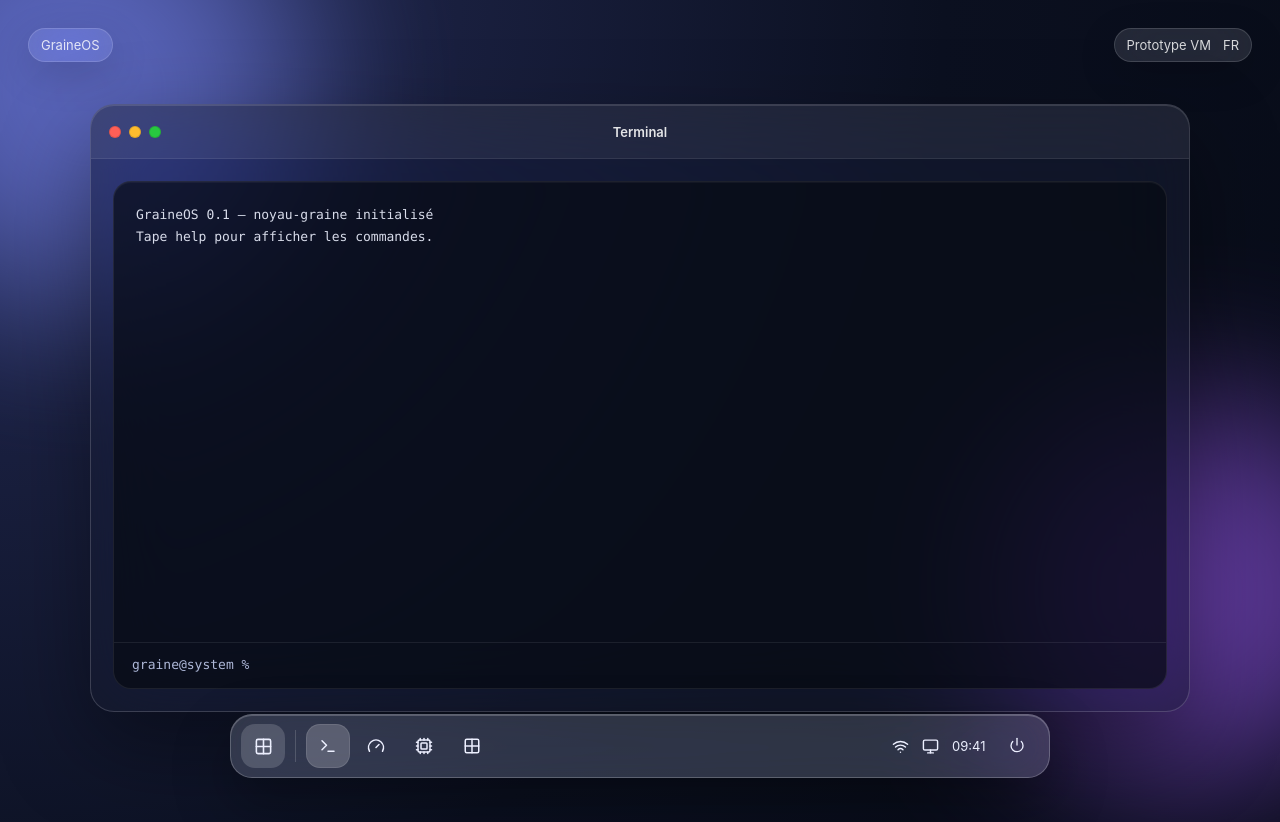
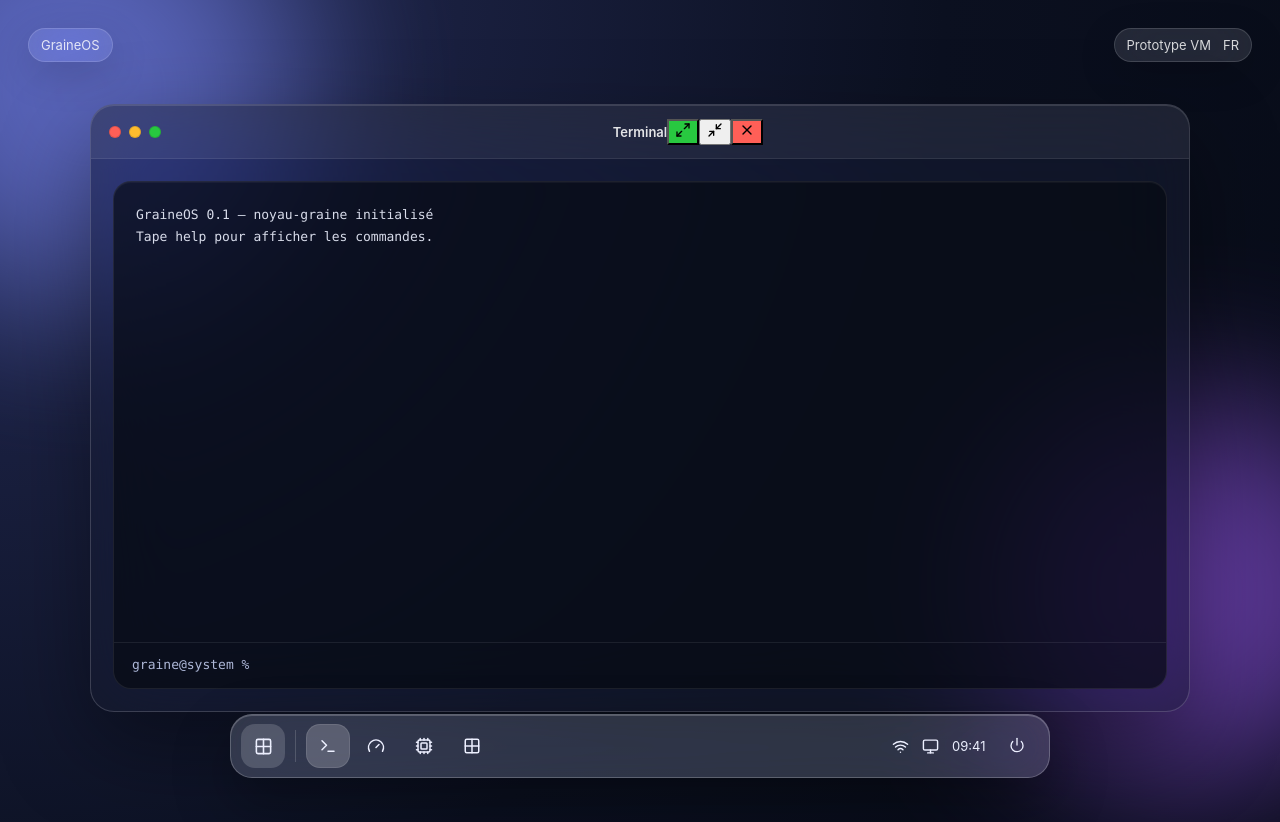
Before and after one commit to graineos/os, a React (Vite) app: page / in a window 1280 px wide. Built offline with nearby package versions, Linux system fonts and the light colour scheme.

Commit message:
Add window control buttons (maximize, minimize, close) with green, orange, and red colors

```diff
--- a/src/main.tsx
+++ b/src/main.tsx
@@ -1,6 +1,6 @@
 import React, { useMemo, useState } from "react";
 import { createRoot } from "react-dom/client";
-import { AppWindow, Cpu, Gauge, Grid2X2, Monitor, Power, Terminal, Wifi } from "lucide-react";
+import { AppWindow, Cpu, Gauge, Grid2X2, Monitor, Power, Terminal, Wifi, Maximize2, Minimize2, X } from "lucide-react";
 import { kernel } from "./kernel/kernel";
 import "./styles.css";
 
@@ -24,6 +24,8 @@ function App() {
     { kind: "system", text: "GraineOS 0.1 — noyau-graine initialisé" },
     { kind: "system", text: "Tape help pour afficher les commandes." },
   ]);
+  const [windowState, setWindowState] = useState<"normal" | "minimized" | "maximized">("normal");
+  const [isVisible, setIsVisible] = useState(true);
 
   const state = useMemo(() => kernel.status(), [version]);
 
@@ -69,6 +71,29 @@ function App() {
     }
   }
 
+  if (!isVisible) {
+    return (
+      <div className="desktop-shell">
+        <div className="wallpaper-glow glow-one" />
+        <div className="wallpaper-glow glow-two" />
+
+        <div className="desktop-topline">
+          <div className="brand-chip">GraineOS</div>
+          <div className="topline-right"><span>Prototype VM</span><span>FR</span></div>
+        </div>
+
+        <footer className="floating-taskbar">
+          <button className="launcher" onClick={() => setPanel("about")}><Grid2X2 size={19} /></button>
+          <div className="taskbar-divider" />
+          <div className="pinned-apps">
+            {apps.slice(0, 4).map((app) => <button key={app.id} className={panel === app.id ? "task-button active" : "task-button"} onClick={() => { setPanel(app.id); setIsVisible(true); }} title={app.label}>{app.icon}</button>)}
+          </div>
+          <div className="system-tray"><Wifi size={17} /><Monitor size={17} /><span className="clock">09:41</span><button className="power" onClick={() => run("reboot")}><Power size={16} /></button></div>
+        </footer>
+      </div>
+    );
+  }
+
   return (
     <div className="desktop-shell">
       <div className="wallpaper-glow glow-one" />
@@ -79,11 +104,33 @@ function App() {
         <div className="topline-right"><span>Prototype VM</span><span>FR</span></div>
       </div>
 
-      <section className="window-shell">
+      <section className={`window-shell ${windowState}`}>
         <header className="window-titlebar">
           <div className="traffic-lights"><span className="red" /><span className="amber" /><span className="green" /></div>
           <div className="window-title">{apps.find((item) => item.id === panel)?.label}</div>
-          <div className="window-spacer" />
+          <div className="window-controls">
+            <button
+              className="window-button green"
+              onClick={() => setWindowState(windowState === "maximized" ? "normal" : "maximized")}
+              title="Développer"
+            >
+              <Maximize2 size={16} />
+            </button>
+            <button
+              className="window-button orange"
+              onClick={() => setWindowState("minimized")}
+              title="Réduire"
+            >
+              <Minimize2 size={16} />
+            </button>
+            <button
+              className="window-button red"
+              onClick={() => setIsVisible(false)}
+              title="Fermer"
+            >
+              <X size={16} />
+            </button>
+          </div>
         </header>
 
         <div className="window-content">
@@ -101,7 +148,7 @@ function App() {
 
           {panel === "monitor" && (
             <div className="dashboard-grid">
-              <article className="glass-card"><small>Cellules actives</small><strong>{state.cells.length}</strong><p>Unités d’exécution isolées.</p></article>
+              <article className="glass-card"><small>Cellules actives</small><strong>{state.cells.length}</strong><p>Unités d'exécution isolées.</p></article>
               <article className="glass-card"><small>Capacités</small><strong>{state.capabilities.length}</strong><p>Droits détenus par jetons.</p></article>
               <article className="glass-card wide"><small>État noyau</small><strong>Stable</strong><p>Simulation locale · aucune dépendance réseau nécessaire.</p></article>
             </div>
@@ -110,7 +157,7 @@ function App() {
           {panel === "capabilities" && (
             <div className="list-panel">
               {state.capabilities.map((cap) => (
-                <div className="list-row" key={cap.id}><div><strong>{cap.resource}</strong><small>{cap.id}</small></div><div className="right-meta"><span>{cap.rights.join(" · ")}</span><b className={cap.revoked ? "status revoked" : "status active"}>{cap.revoked ? "Révoquée" : "Active"}</b></div></div>
+                <div className="list-row" key={cap.id}><div><strong>{cap.resource}</strong><small>{cap.id}</small></div><div className="right-meta"><span>{cap.rights.join(" · ")}</span><b>{cap.revoked ? "révoquée" : "active"}</b></div></div>
               ))}
             </div>
           )}
@@ -122,7 +169,7 @@ function App() {
           )}
 
           {panel === "about" && (
-            <div className="about-panel"><div className="os-mark">G</div><h1>GraineOS</h1><p>Prototype convergent, minimaliste et modulaire.</p><p>L’identité visuelle reprend les codes d’un macOS moderne, tandis que la disposition générale suit une logique de bureau Windows.</p></div>
+            <div className="about-panel"><div className="os-mark">G</div><h1>GraineOS</h1><p>Prototype convergent, minimaliste et modulaire.</p><p>L'identité visuelle reprend les codes d'un système d'exploitation classique, mais revu pour l'époque contemporaine.</p></div>
           )}
         </div>
       </section>
```
